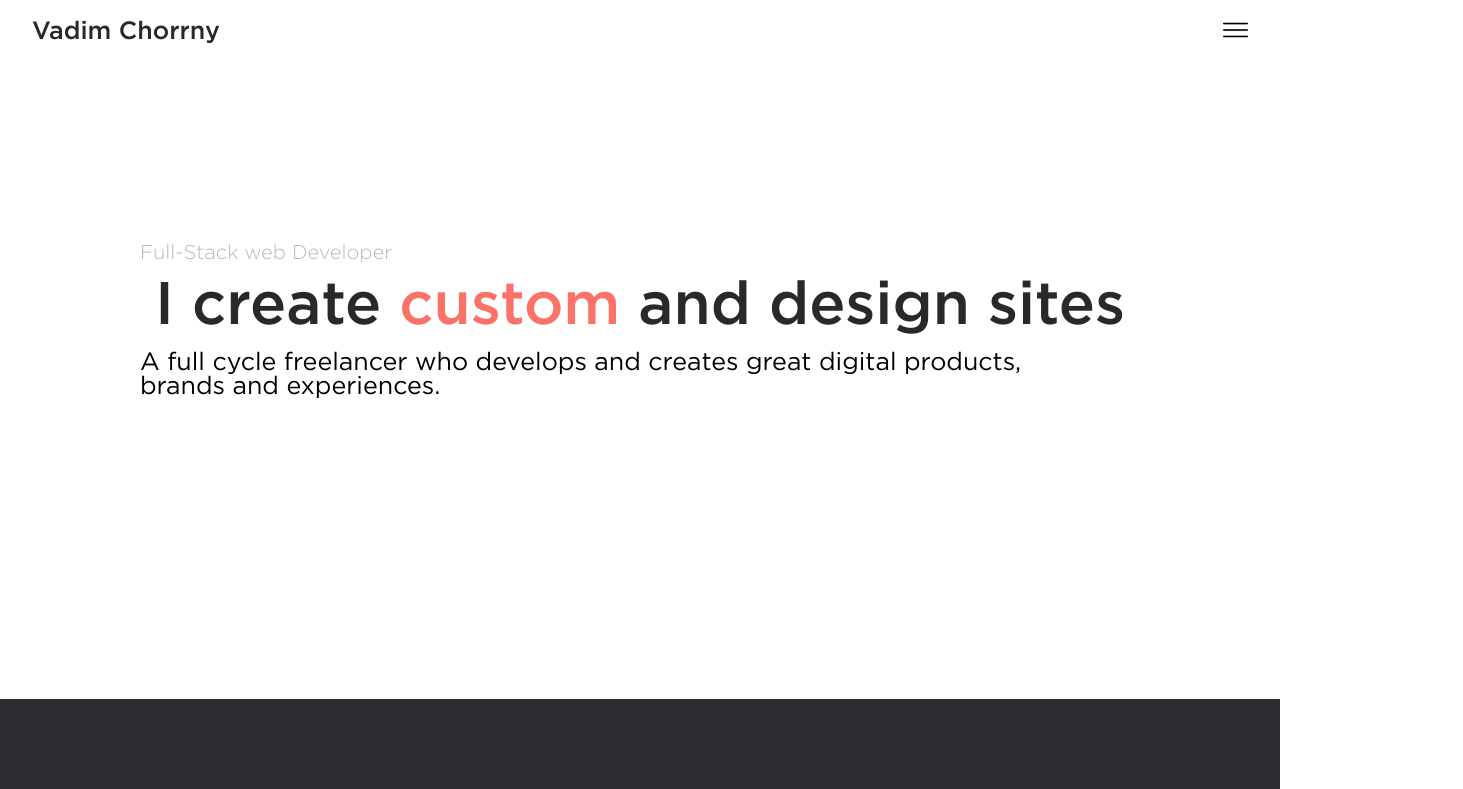
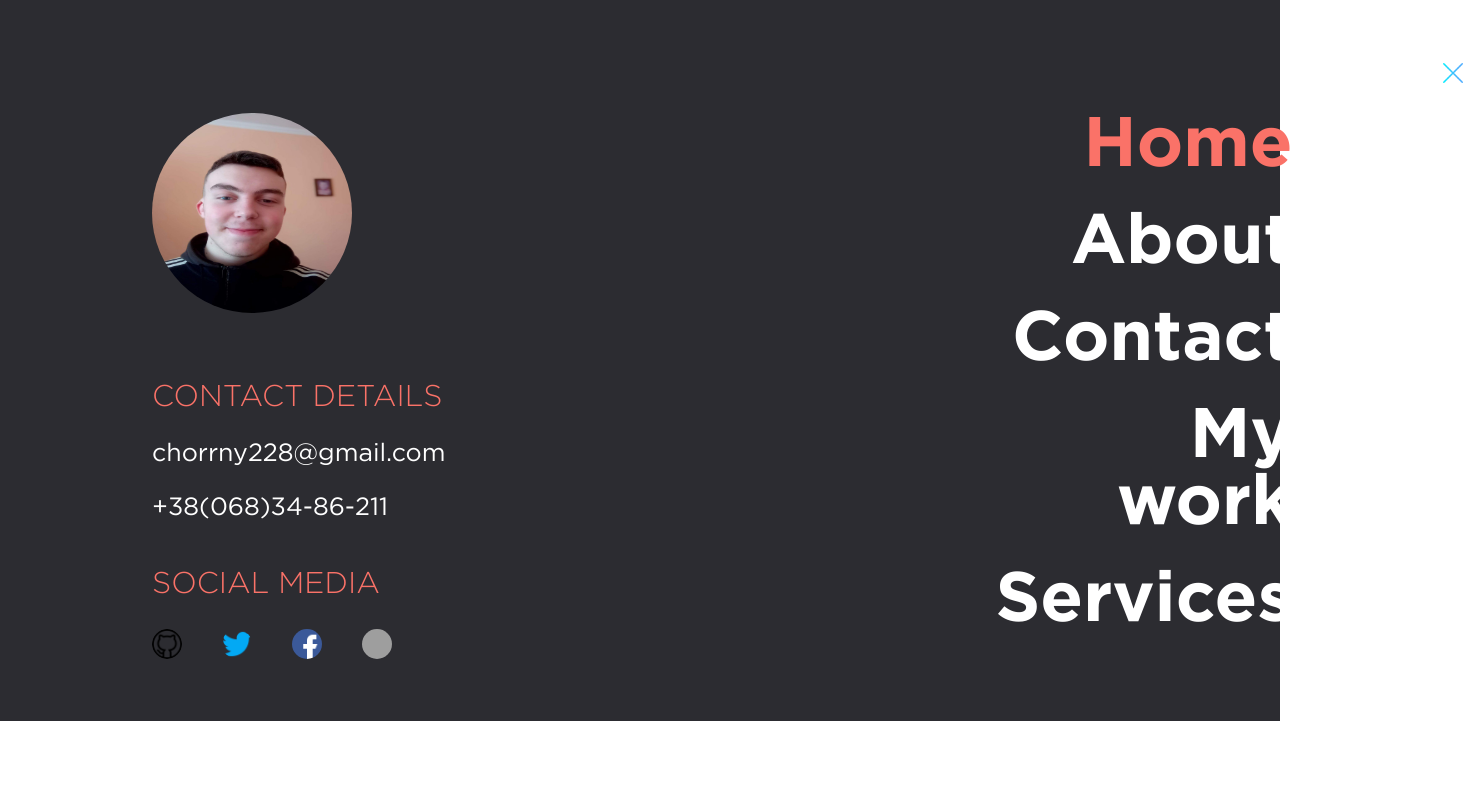
Before and after one commit to VadimChorrny/About-Me, a React (Create React App) app: page / in a window 1280 px wide. Shown: the top 789 px of the page, 1463 px wide, since content can reach past the window. Built offline with nearby package versions, Linux system fonts and the light colour scheme; grey boxes are pictures that could not be loaded.

Commit message:
add(Menu layout and her components) | Need Development

```diff
--- a/src/App.js
+++ b/src/App.js
@@ -3,14 +3,16 @@ import FirstLayout from './Pages/FirstLayout'
 import SecondLayout from './Pages/SecondLayout'
 import ThirdLayout from './Pages/ThirdLayout'
 import "./Index.scss"
+import Menu from './UI/Menu';
 
 
 function App() {
   return (
     <div className="App">
-      <FirstLayout />
+      {/* <FirstLayout />
       <SecondLayout />
-      <ThirdLayout />
+      <ThirdLayout /> */}
+      <Menu />
     </div>
   );
 }
--- a/src/Index.scss
+++ b/src/Index.scss
@@ -318,3 +318,100 @@ $stroke: #4F4F4F;
     padding: 10px;
     padding-left: 40px;
 }
+
+/* Menu layout */
+
+.menu{
+    width: 100%;
+    height: 721px;
+    display: flex;
+    justify-content: center;
+    align-items: center;
+    background-color: $bgGray;
+}
+
+.menu__inner{
+    width: 95%;
+    display: flex;
+}
+
+.about-bar{
+    display: flex;
+    flex-direction: column;
+    padding-top: 50px;
+    padding-left: 120px;
+    gap: 30px;
+}
+
+.about-bar img {
+    width: 200px;
+    height: 200px;
+    border-radius: 100px;
+    display: flex;
+
+}
+
+.about-cont{
+    font-size: 30px;
+    font-family: GLight;
+    color: $red;
+    margin-top: 40px;
+}
+
+.about-gmail{
+    font-size: 25px;
+    font-family: GReg;
+    color: $white;
+}
+
+.about-number{
+    font-size: 25px;
+    font-family: GReg;
+    color: $white;
+}
+
+.about-bar span{
+    font-size: 30px;
+    font-family: GLight;
+    color: $red;
+    margin-top: 20px;
+}
+
+.about-img{
+    display: flex;
+    gap: 40px;
+}
+
+.about-img img{
+    width: 30px;
+    height: 30px;
+}
+
+// sidebar
+
+.side-bar{
+    display: flex;
+    flex-direction: column;
+    gap: 30px;
+    padding-top: 50px;
+    padding-left: 550px;
+    text-align: right;
+}
+
+.side-bar span{
+    font-family: GBold;
+    font-size: 70px;
+    color: $red;
+}
+
+.side-bar p {
+    font-family: GBold;
+    font-size: 70px;
+    color: $white;
+}
+
+.close img{
+    width: 20px;
+    height: 20px;
+    padding-left: 150px;
+}
--- /dev/null
+++ b/src/UI/Menu.jsx
@@ -0,0 +1,39 @@
+import React from 'react'
+
+function Menu() {
+    return (
+        <div className="menu">
+            <div className="menu__inner">
+                <div className="about-bar">
+                    <img src="vadim.png" alt="vadim-icon" />
+                    <p className="about-cont">CONTACT DETAILS </p>
+                    <p className="about-gmail">chorrny228@gmail.com</p>
+                    <p className="about-number">+38(068)34-86-211</p>
+                    <span>SOCIAL MEDIA</span>
+                    <div className="about-img">
+                        <a href="https://github.com/VadimChorrny" target="_blank"><img src="github.png" alt="github-icon" /></a>
+                        <a href="https://twitter.com/Vadim95242747" target="_blank"><img src="twitter.png" alt="twitter-icon" /></a>
+                        <a href="https://www.facebook.com/vadim.chorny.31/" target="_blank"><img src="facebook.png" alt="facebooj-icon" /></a>
+                        <a href="https://www.instagram.com/chorrny/" target="_blank"><img src="instagram.png" alt="instagram-icon" /></a>
+
+                    </div>
+                </div>
+                <div className="side-bar">
+                    <span>Home</span>
+                    <p>About</p>
+                    <p>Contact</p>
+                    <p>My work</p>
+                    <p>Services</p>
+
+
+                </div>
+                <div className="close">
+                    <img src="cancel.png" alt="cancel-icon" />
+
+                </div>
+            </div>
+        </div>
+    )
+}
+
+export default Menu
```
Also changed, not shown: public/cancel.png (added), public/vadim.png (added).
